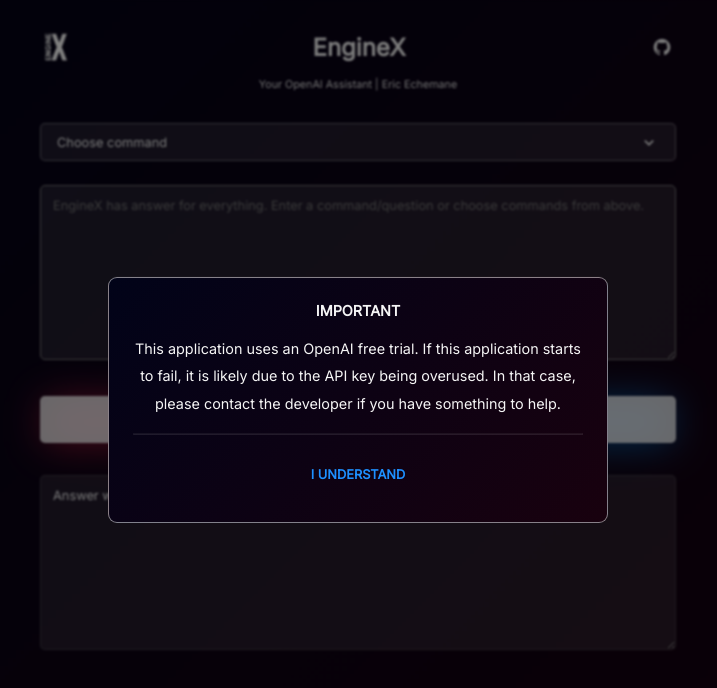
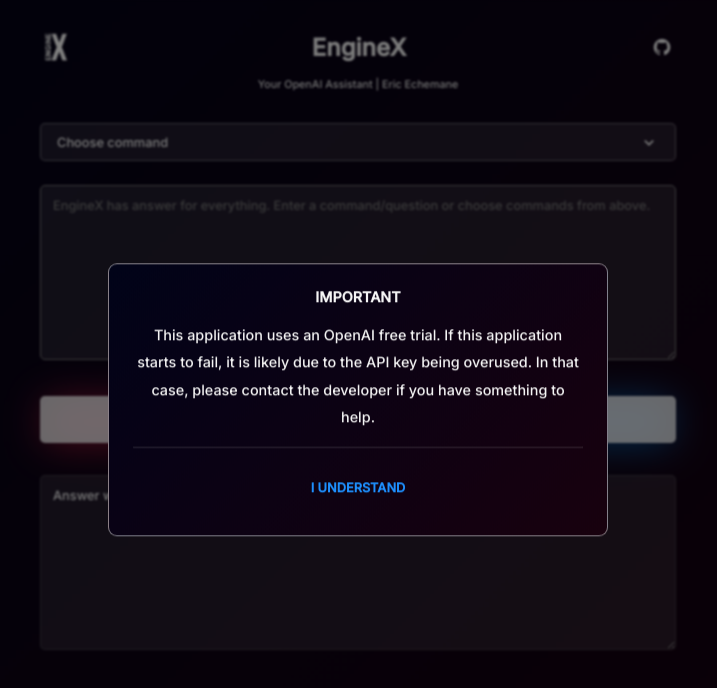
Before and after one commit to Stardev1127/Open_AI_Chatbot, a Svelte app: page / in a window 1280 px wide. Shown: the top 688 px of the page, without its empty margins (282-999 px from the left). Built offline with nearby package versions, Linux system fonts and the light colour scheme.

Commit message:
fixed status response

```diff
--- a/public/global.css
+++ b/public/global.css
@@ -1,4 +1,4 @@
-@import url('https://fonts.googleapis.com/css2?family=Inter&display=swap');
+@import url('https://fonts.googleapis.com/css2?family=Inter:wght@500&display=swap');
 
 *  {
 	padding: 0;
--- a/public/index.html
+++ b/public/index.html
@@ -14,8 +14,8 @@
 	<link rel="author" href="https://github.com/EricEchemane">
 
 	<link rel="preconnect" href="https://fonts.googleapis.com">
-	<link rel="preconnect" href="https://fonts.gstatic.com" crossorigin=>
-	<link href="https://fonts.googleapis.com/css2?family=Inter&display=swap" rel="stylesheet">
+	<link rel="preconnect" href="https://fonts.gstatic.com" crossorigin>
+	<link href="https://fonts.googleapis.com/css2?family=Inter:wght@500&display=swap" rel="stylesheet">
 
 	<meta name="author" content="Eric Echemane">
 	<meta name="description" content="An engine that answers your question and accepts commands">
--- a/src/App.svelte
+++ b/src/App.svelte
@@ -47,6 +47,8 @@
             .getElementById("generate-button")
             .classList.add("fade-animate");
         const url = "https://ees-openai-completer.herokuapp.com/complete";
+
+        try {
             const response = await fetch(url, {
                 method: "POST",
                 headers: {
@@ -56,12 +58,11 @@
                     query: query,
                 }),
             });
-        if (response.status === 200) {
             const data = await response.json();
             answer = data.choices[0].text.substring(2);
             buttonTitle = "Generate Answer";
             answered = true;
-        } else {
+        } catch (error) {
             buttonTitle = "Error: API key overused";
             document.getElementById("generate-button").classList.add("error");
         }
```
Lines whose indentation alone changed are shown as unchanged.
